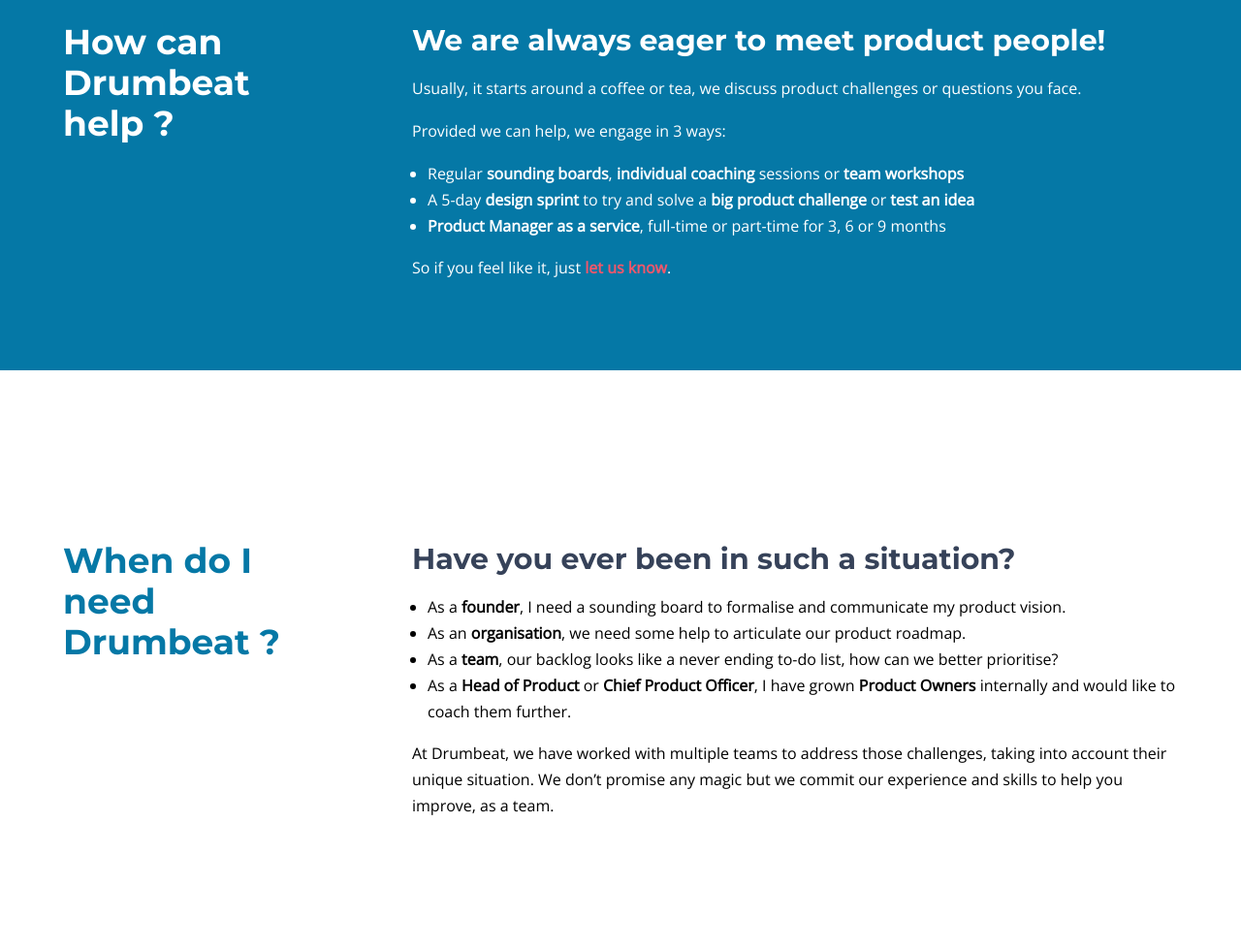
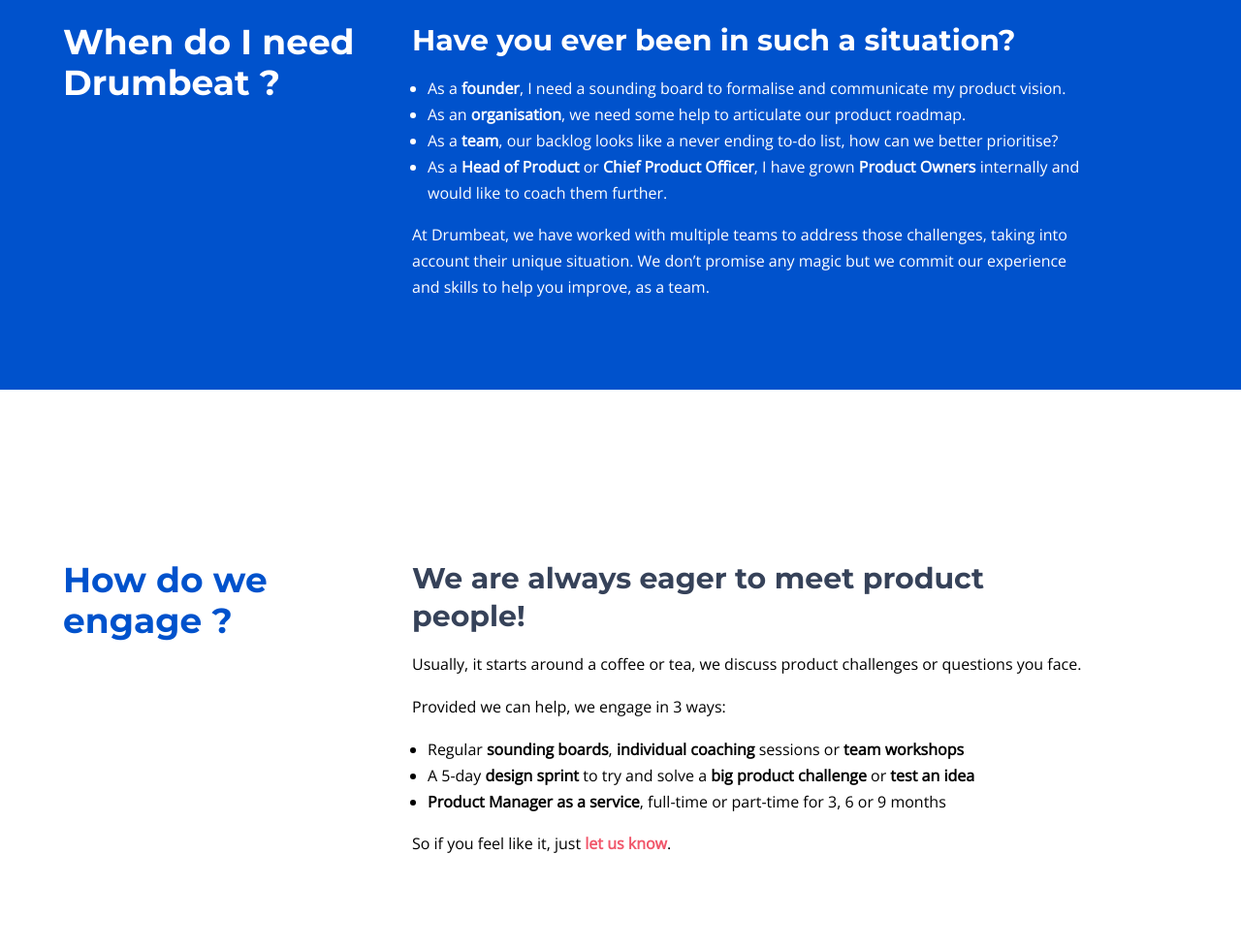
Before and after one commit to jerome-drumbeat/drumbeat-product-management.github.io, a plain HTML site: page index.html in a window 1280 px wide. Shown: the part 880-1859 px from the top of the page at 97% size. Drawn offline with nearby package versions, Linux system fonts and the light colour scheme.

Commit message:
Layout adaptations and color scheme change
- Removed small caps from Get in touch CTA
- Swapped How and When
- How do we engage?
- Why Drumbeat (enlarge lft column to have it in one line)
- Remove address
- Reverted logo color change
- Set darkest blue color on title and background to #0B64D9

```diff
--- a/index.html
+++ b/index.html
@@ -64,10 +64,10 @@
                                     <a href="#home">Welcome</a>
                                 </li>
                                 <li>
-                                    <a href="#services">Services</a>
+                                    <a href="#when-drumbeat">When</a>
                                 </li>
                                 <li>
-                                    <a href="#when-drumbeat">When</a>
+                                    <a href="#services">Services</a>
                                 </li>
                                 <li>
                                     <a href="#why-drumbeat">Why Drumbeat</a>
@@ -131,11 +131,40 @@
                     </div>
                 </div>
 
-                <div id="services" class="section page-split" style="background-color: #0578A6; color: #fff;">
+                <div id="when-drumbeat" class="section page-split" style="background-color: #0052CC; color: #fff;">
                     <div class="section-wrapper block content-1170 center-relative">
                         <div class="section-title-holder float-left">
                             <h2 class="entry-title">
-                                How can Drumbeat help&nbsp;?
+                                When do I need Drumbeat&nbsp;?
+                            </h2>
+                        </div>
+                        <div class="section-content-holder float-right">
+                            <div class="content-wrapper">
+                                <div class="">
+                                    <p class="small-text">
+                                      Have you ever been in such a situation?
+                                    </p>
+                                    <ul>
+                                      <li>As a <strong>founder</strong>, I need a sounding board to formalise and communicate my product vision.</li>
+                                      <li>As an <strong>organisation</strong>, we need some help to articulate our product roadmap.</li>
+                                      <li>As a <strong>team</strong>, our backlog looks like a never ending to-do list, how can we better prioritise?</li>
+                                      <li>As a <strong>Head of Product</strong> or <strong>Chief Product Officer</strong>, I have grown <strong>Product Owners</strong> internally and would like to coach them further.</li>
+                                    </ul>
+                                    <p>
+                                      At Drumbeat, we have worked with multiple teams to address those challenges, taking into account their unique situation. We don’t promise any magic but we commit our experience and skills to help you improve, as a team.
+                                    </p>
+                                </div>
+                            </div>
+                        </div>
+                        <div class="clear"></div>
+                    </div>
+                </div>
+
+                <div id="services" class="section page-split">
+                    <div class="section-wrapper block content-1170 center-relative">
+                        <div class="section-title-holder float-left">
+                            <h2 class="entry-title">
+                                How do we engage&nbsp;?
                             </h2>
                         </div>
                         <div class="section-content-holder float-right">
@@ -165,36 +194,7 @@
                     </div>
                 </div>
 
-                <div id="when-drumbeat" class="section page-split">
-                    <div class="section-wrapper block content-1170 center-relative">
-                        <div class="section-title-holder float-left" data-background="#fff">
-                            <h2 class="entry-title">
-                                When do I need Drumbeat&nbsp;?
-                            </h2>
-                        </div>
-                        <div class="section-content-holder float-right">
-                            <div class="content-wrapper">
-                                <div class="">
-                                    <p class="small-text">
-                                      Have you ever been in such a situation?
-                                    </p>
-                                    <ul>
-                                      <li>As a <strong>founder</strong>, I need a sounding board to formalise and communicate my product vision.</li>
-                                      <li>As an <strong>organisation</strong>, we need some help to articulate our product roadmap.</li>
-                                      <li>As a <strong>team</strong>, our backlog looks like a never ending to-do list, how can we better prioritise?</li>
-                                      <li>As a <strong>Head of Product</strong> or <strong>Chief Product Officer</strong>, I have grown <strong>Product Owners</strong> internally and would like to coach them further.</li>
-                                    </ul>
-                                    <p>
-                                      At Drumbeat, we have worked with multiple teams to address those challenges, taking into account their unique situation. We don’t promise any magic but we commit our experience and skills to help you improve, as a team.
-                                    </p>
-                                </div>
-                            </div>
-                        </div>
-                        <div class="clear"></div>
-                    </div>
-                </div>
-
-                <div id="why-drumbeat" class="section page-split" style="background-color: #0578A6; color: #fff;">
+                <div id="why-drumbeat" class="section page-split" style="background-color: #0052CC; color: #fff;">
                     <div class="section-wrapper block content-1170 center-relative">
                         <div class="section-title-holder float-left">
                             <h2 class="entry-title">
@@ -225,7 +225,7 @@
                     <div class="section-wrapper block content-1170 center-relative">
                         <div class="content-wrapper">
                             <div class="last">
-                                <p class="small-text">We enjoy(ed) working with great&nbsp;teams</p><br>
+                                <p class="small-text">We enjoy working with great&nbsp;teams</p><br>
                             </div>
                             <div class="clear"></div>
                             <div class="one_fourth">
@@ -279,16 +279,11 @@
                     <div class="footer-mail">
                         <a href="mailto:hello@drumbeat.be">hello@drumbeat.be</a>
                     </div>
-                    <div class="footer-number">
-                        <a href="https://www.google.com/maps/dir//Silversquare+Triomphe+-+Coworking+space+in+Brussels,+Avenue+Arnaud+Fraiteur+15-23,+1050+Bruxelles/@50.8174044,4.3938236,17z/data=!4m9!4m8!1m0!1m5!1m1!1s0x47c3c4ce5e23da89:0x1f2c894982119708!2m2!1d4.3960176!2d50.8174044!3e0" target="_blank">Avenue Arnaud Fraiteur 15-23, 1050 Brussels</a>
-                    </div>
-
                     <div class="social-holder">
                         <a href="https://www.linkedin.com/company/drumbeat-product-management/">
                             <span class="fa fa-linkedin"></span>
                         </a>
                     </div>
-
                     <div class="copyright-holder">
                         © Drumbeat - All rights reserved
                     </div>
@@ -300,7 +295,6 @@
         <script src="js/jquery.js"></script>
         <script src="js/jquery.sticky.js"></script>
         <script src='js/imagesloaded.pkgd.js'></script>
-        <script src='js/jquery.fitvids.js'></script>
         <script src='js/jquery.smartmenus.min.js'></script>
         <script src='js/isotope.pkgd.js'></script>
         <script src='js/jquery.easing.1.3.js'></script>
--- a/js/main.js
+++ b/js/main.js
@@ -57,9 +57,6 @@
     jQuery('input, textarea').on("blur", function () {
         jQuery(this).attr('placeholder', jQuery(this).data('placeholder'));
     });
-
-    //Fit Video
-    jQuery(".site-content").fitVids();
 
     //Fix for Default menu
     jQuery(".default-menu ul:first").addClass('sm sm-clean main-menu');
--- a/style.css
+++ b/style.css
@@ -129,6 +129,10 @@
 .content-wrapper ul
 {
     padding-left: 16px;
+}
+
+.content-wrapper p, .content-wrapper ul {
+    max-width: 700px;
 }
 
 .content-wrapper .small-text
@@ -408,7 +412,7 @@
     line-height: 42px;
     text-align: center;
     margin-bottom: 0;
-    color: #0578A6;
+    color: #0052CC;
     padding-top: 0px;
     font-weight: 600;
 }
@@ -429,7 +433,7 @@
 
 .section-title-holder
 {
-    width: 300px;
+    max-width: 350px;
     position: relative;
 }
 
@@ -530,7 +534,7 @@
 #home h1
 {
     font-family: 'Montserrat', sans-serif;
-    color: #094899;
+    color: #0052CC;
     margin-bottom: 20px;
 }
 
@@ -542,7 +546,6 @@
 
 #home a.button
 {
-    font-variant: small-caps;
     background-color: #F2A616;
 }
 
@@ -550,8 +553,8 @@
   display: none;
 }
 
-#services .content-wrapper .small-text,
-#services div.section-wrapper div.section-title-holder h2.entry-title,
+#when-drumbeat .content-wrapper .small-text,
+#when-drumbeat div.section-wrapper div.section-title-holder h2.entry-title,
 #why-drumbeat .content-wrapper .small-text,
 #why-drumbeat div.section-wrapper div.section-title-holder h2.entry-title
 {
@@ -596,7 +599,7 @@
 
 .footer-content
 {
-    padding-top: 80px;
+    padding-top: 50px;
     padding-bottom: 20px;
     width: 900px;
 }
```
Also changed, not shown: android-chrome-192x192.png, android-chrome-512x512.png, apple-touch-icon.png, favicon-16x16.png, favicon-32x32.png, favicon.ico, images/drumbeat logo.png, mstile-150x150.png.
